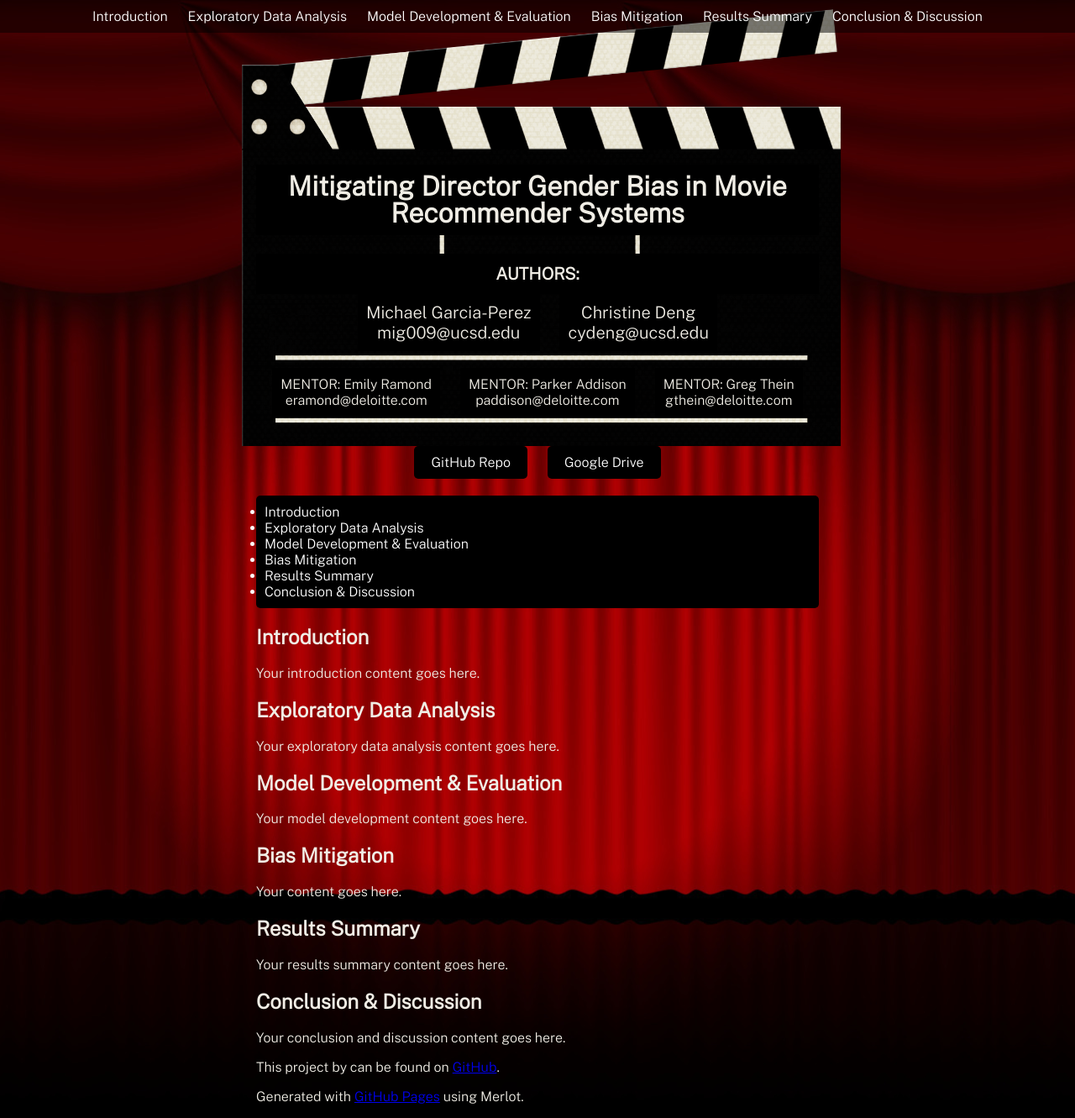
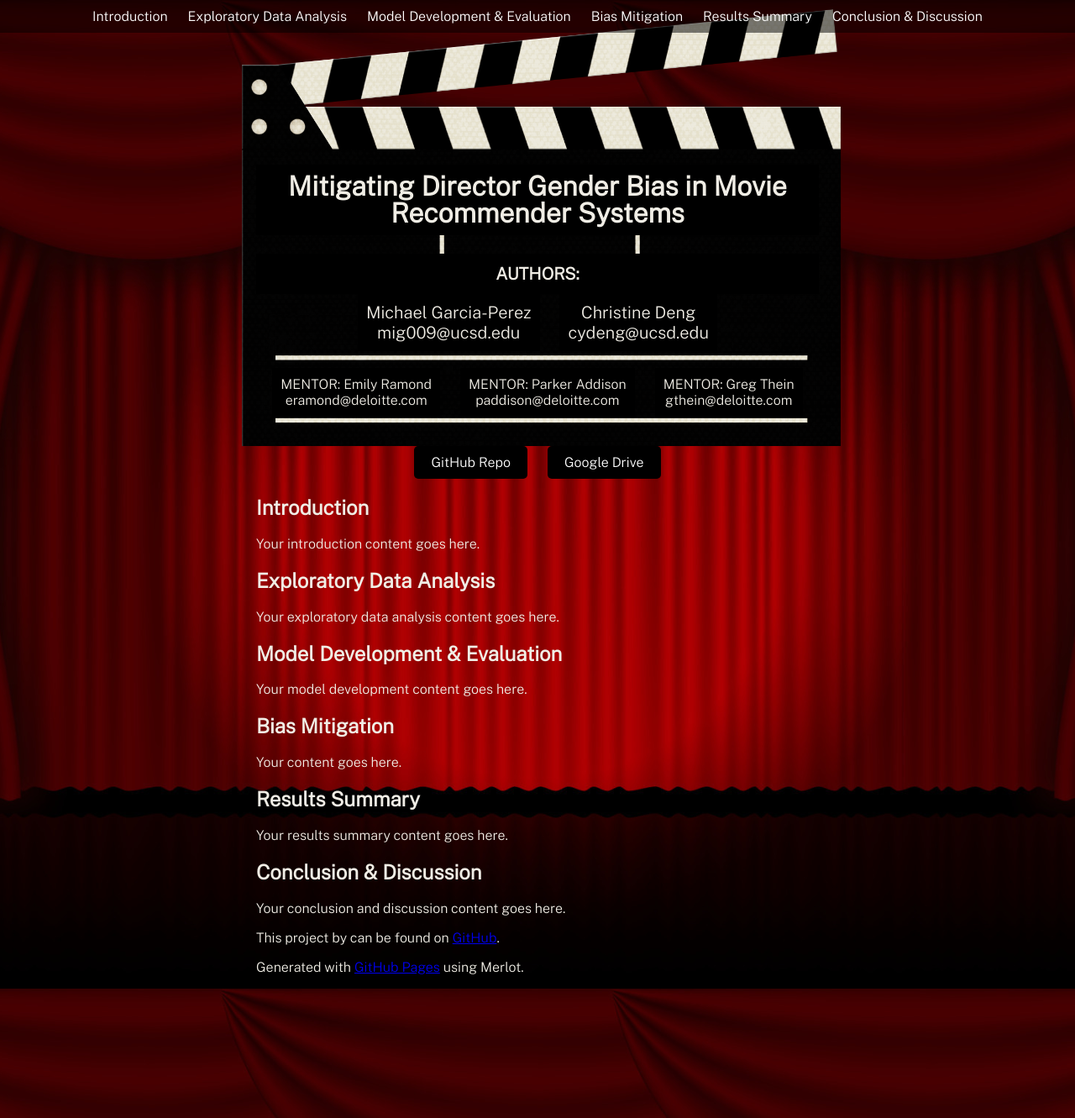
Before and after one commit to michael-garciaperez/DSC180A-Methodology-5, a Jekyll site: the page built from index.md, in a window 1280 px wide and 1331 px high. Shown: the whole window at 84% size. Built offline with Jekyll 4.4.1, drawn with Linux system fonts in a browser that asks for light colours.

Commit message:
Update index.md

```diff
--- a/index.md
+++ b/index.md
@@ -2,13 +2,6 @@
 layout: default
 title: "Mitigating Director Gender Bias in Movie Recommender Systems"
 ---
-
-- [Introduction](#introduction)
-- [Exploratory Data Analysis](#exploratory-data-analysis)
-- [Model Development & Evaluation](#model-development--evaluation)
-- [Bias Mitigation](#bias-mitigation)
-- [Results Summary](#results-summary)
-- [Conclusion & Discussion](#conclusion--discussion)
 
 ## Introduction
 
```
